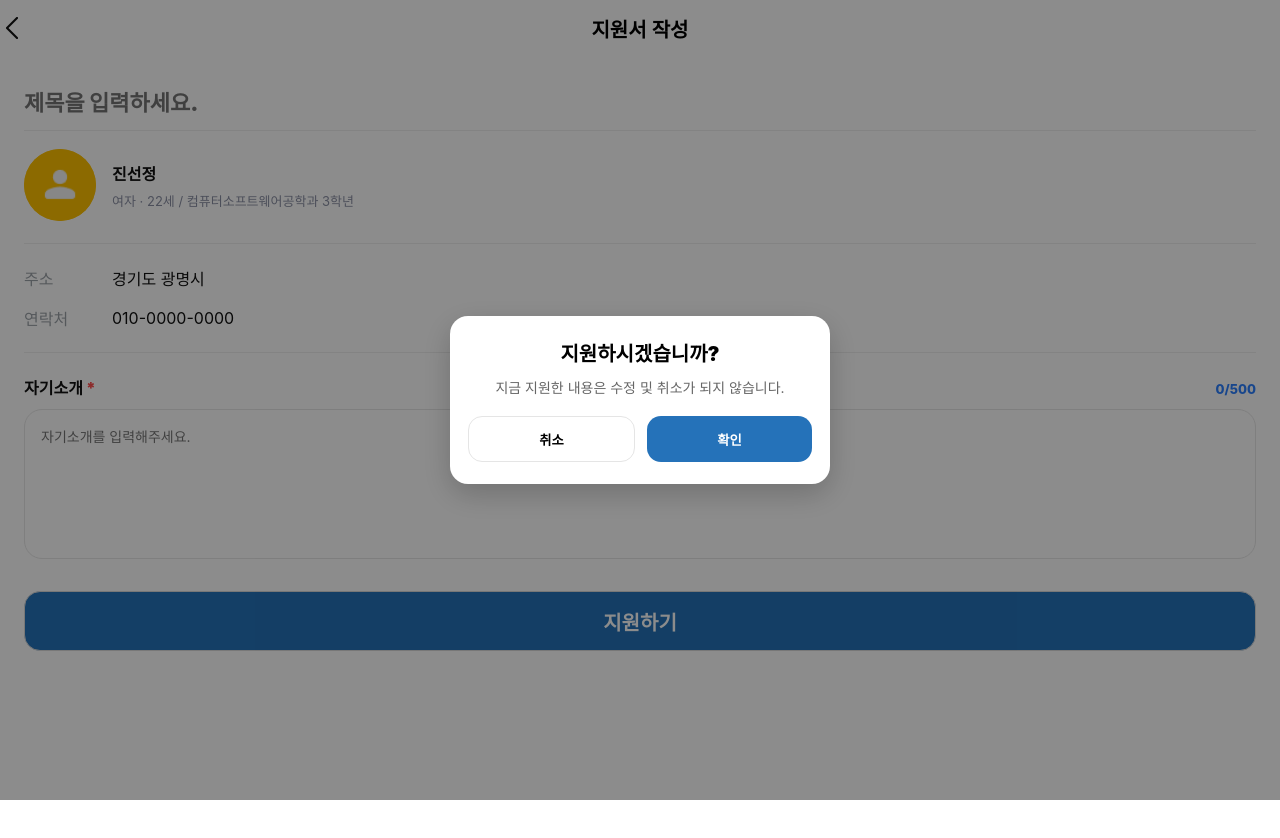
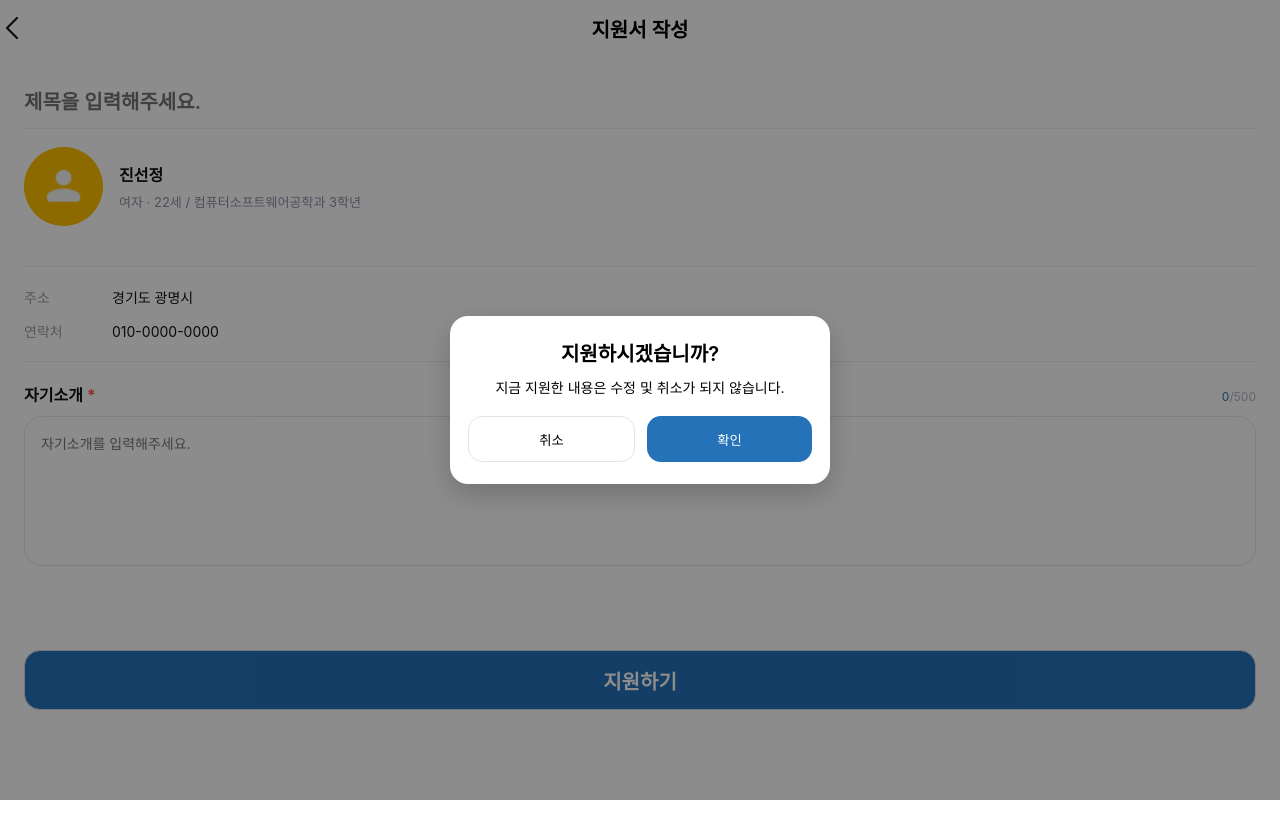
Before and after one commit to MARS-crew/mars7_recruit_front, a React (Vite) app: page /applications/new in a window 1280 px wide. Both pictures are taken after a click on the button "지원하기". Shown: the top 838 px of the page. Built offline with nearby package versions, Linux system fonts and the light colour scheme; a web font is replaced by a local one.

Commit message:
지원서 작성 css 수정

```diff
--- a/src/pages/applicationDetail.jsx
+++ b/src/pages/applicationDetail.jsx
@@ -1,6 +1,6 @@
 import { useMemo } from "react";
 import { useNavigate, useParams } from "react-router-dom";
-import Header from "../components/header";
+import Header from "../components/Header";
 import Profile from "../icon/Profile.png";
 
 // 더미 데이터
--- a/src/pages/applicationForm.jsx
+++ b/src/pages/applicationForm.jsx
@@ -49,13 +49,13 @@ export default function ApplicationForm() {
         <input
           value={title}
           onChange={(e) => setTitle(e.target.value)}
-          placeholder="제목을 입력하세요."
+          placeholder="제목을 입력해주세요."
           style={{
             width: "100%",
             border: "none",
             outline: "none",
-            fontSize: 22,
-            fontWeight: 900,
+            fontSize: 20,
+            fontWeight: 600,
             color: "#111",
             padding: "10px 0 14px",
           }}
@@ -66,8 +66,8 @@ export default function ApplicationForm() {
         <div style={{ display: "flex", alignItems: "center", gap: 16 }}>
           <div
             style={{
-              width: 72,
-              height: 72,
+              width: 79,
+              height: 79,
               borderRadius: "50%",
               overflow: "hidden",
               flexShrink: 0,
@@ -82,7 +82,7 @@ export default function ApplicationForm() {
           </div>
 
           <div style={{ minWidth: 0 }}>
-            <div style={{ fontWeight: 900, fontSize: 16, color: "#111" }}>
+            <div style={{ fontWeight: 600, fontSize: 16, color: "#111" }}>
               {data.name}
             </div>
             <div style={{ marginTop: 6, fontSize: 13, color: "#8A8FA3" }}>
@@ -91,22 +91,22 @@ export default function ApplicationForm() {
           </div>
         </div>
 
-        <div style={{ height: 1, background: "#eee", margin: "22px 0" }} />
+        <div style={{ height: 1, background: "#eee", margin: "40px 0 20px" }} />
 
         {/* 주소, 연락처 */}
-        <div style={{ display: "grid", rowGap: 16 }}>
+        <div style={{ display: "grid", rowGap: 14 }}>
           <div style={{ display: "flex", gap: 24, alignItems: "center" }}>
-            <div style={{ width: 64, color: "#9AA0A6" }}>주소</div>
-            <div style={{ color: "#111" }}>{data.address}</div>
+            <div style={{ fontSize: 14, fontWeight: 400, width: 64, color: "#9AA0A6" }}>주소</div>
+            <div style={{ fontSize: 14, fontWeight: 400, color: "#111" }}>{data.address}</div>
           </div>
 
           <div style={{ display: "flex", gap: 24, alignItems: "center" }}>
-            <div style={{ width: 64, color: "#9AA0A6" }}>연락처</div>
-            <div style={{ color: "#111" }}>{data.phone}</div>
+            <div style={{ fontSize: 14, fontWeight: 400, width: 64, color: "#9AA0A6" }}>연락처</div>
+            <div style={{ fontSize: 14, fontWeight: 400, color: "#111" }}>{data.phone}</div>
           </div>
         </div>
 
-        <div style={{ height: 1, background: "#eee", margin: "22px 0" }} />
+        <div style={{ height: 1, background: "#eee", margin: "20px 0" }} />
 
         {/* 자기소개*/}
         <div
@@ -117,11 +117,12 @@ export default function ApplicationForm() {
             marginBottom: 10,
           }}
         >
-          <div style={{ fontWeight: 900, fontSize: 16, color: "#111" }}>
+          <div style={{ fontWeight: 600, fontSize: 16, color: "#111" }}>
             자기소개<span style={{ color: "#FF4D4D" }}> *</span>
           </div>
-          <div style={{ color: "#2B7FFF", fontSize: 13, fontWeight: 800 }}>
-            {intro.length}/{INTRO_MAX}
+          <div style={{ fontSize: 12, fontWeight: 400 }}>
+            <span style={{ color: "#2572B9" }}>{intro.length}</span>
+            <span style={{ color: "#B0B5C0" }}>/{INTRO_MAX}</span>
           </div>
         </div>
 
@@ -139,6 +140,7 @@ export default function ApplicationForm() {
             border: "1px solid #E6E6E6",
             outline: "none",
             fontSize: 14,
+            fontWeight: 400,
             lineHeight: 1.6,
             color: "#111",
             background: "#fff",
@@ -146,7 +148,7 @@ export default function ApplicationForm() {
         />
 
         {/* 하단 버튼 */}
-        <div style={{ marginTop: 28 }}>
+        <div style={{ marginTop: 80 }}>
           <Button label="지원하기" onClick={openModal}/>
         </div>
       </div>
@@ -178,11 +180,11 @@ export default function ApplicationForm() {
               boxShadow: "0 10px 30px rgba(0,0,0,0.2)",
             }}
           >
-            <div style={{ fontWeight: 900, fontSize: 20, marginBottom: 10 }}>
+            <div style={{ fontWeight: 600, fontSize: 20, marginBottom: 10 }}>
               지원하시겠습니까?
             </div>
 
-            <div style={{ color: "#666", fontSize: 14, lineHeight: 1.5 }}>
+            <div style={{ fontWeight: 400, color: "#000000", fontSize: 14, lineHeight: 1.5 }}>
               지금 지원한 내용은 수정 및 취소가 되지 않습니다.
             </div>
 
@@ -196,7 +198,7 @@ export default function ApplicationForm() {
                   borderRadius: 14,
                   border: "1px solid #E5E5E5",
                   background: "#fff",
-                  fontWeight: 800,
+                  fontWeight: 500,
                 }}
               >
                 취소
@@ -212,7 +214,7 @@ export default function ApplicationForm() {
                   border: "none",
                   background: "#2572B9",
                   color: "#fff",
-                  fontWeight: 900,
+                  fontWeight: 500,
                 }}
               >
                 확인
```
